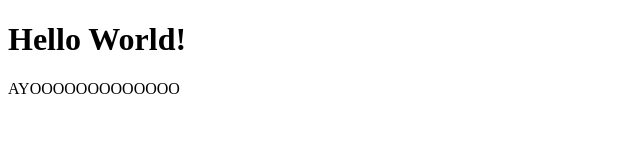
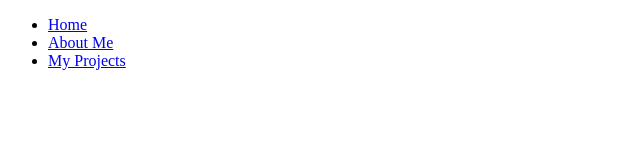
Before and after one commit to NevLo/NevLo.github.io, a plain HTML site: page index.html in a window 1280 px wide. Shown: the whole page, without its empty margins (0-640 px from the left). Drawn offline with Linux system fonts and the light colour scheme.

Commit message:
Update index.html

```diff
--- a/index.html
+++ b/index.html
@@ -2,7 +2,11 @@
 <html>
     <title>Home</title>
     <body>
-        <h1>Hello World!</h1>
-        <p>AYOOOOOOOOOOOOO</p>
+        <ul>
+            <li><a href="index.html">Home</a></li>
+            <li><a href="aboutme.html">About Me</a></li>
+            <li><a href="projects.html">My Projects</a></li>
+            <!--<li><a href="contact.html">Contact Me</a></li>-->
+        </ul>
     </body>
 </html>
```
